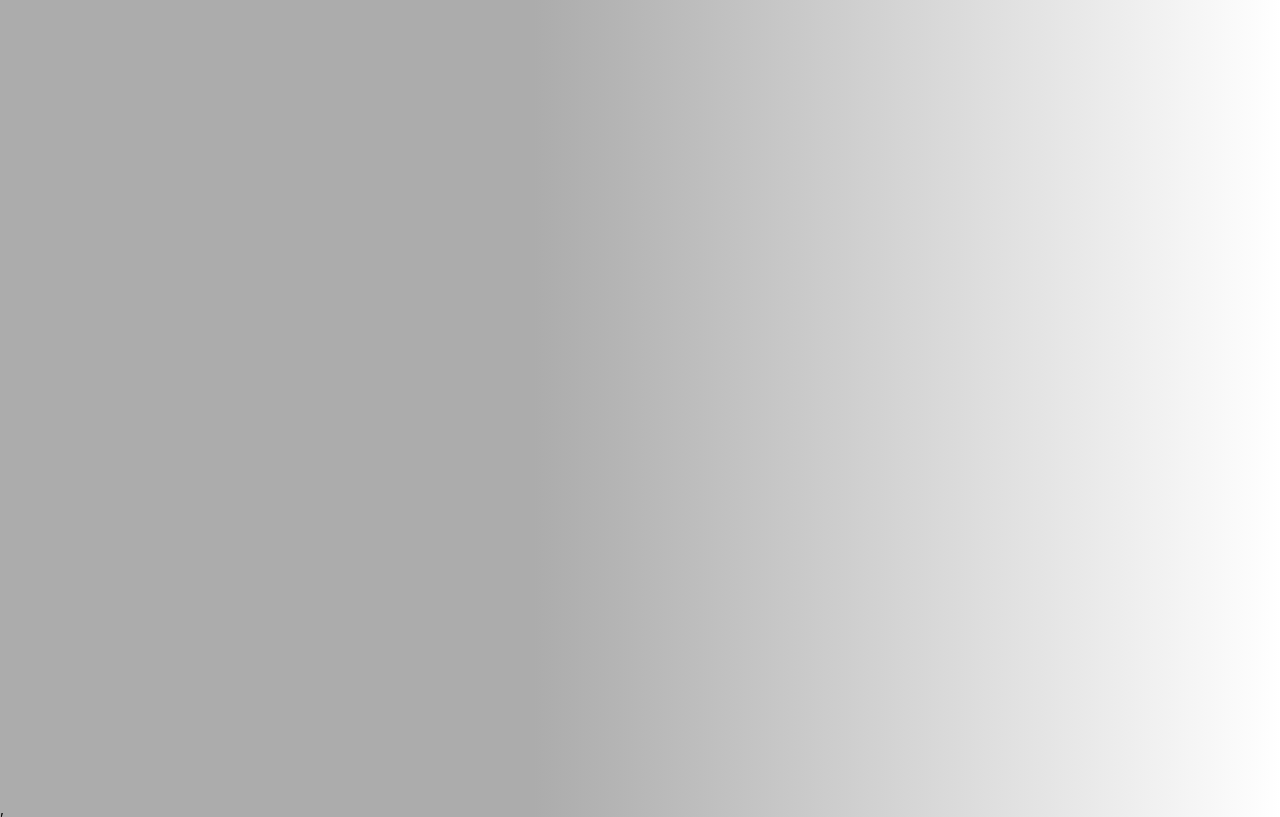
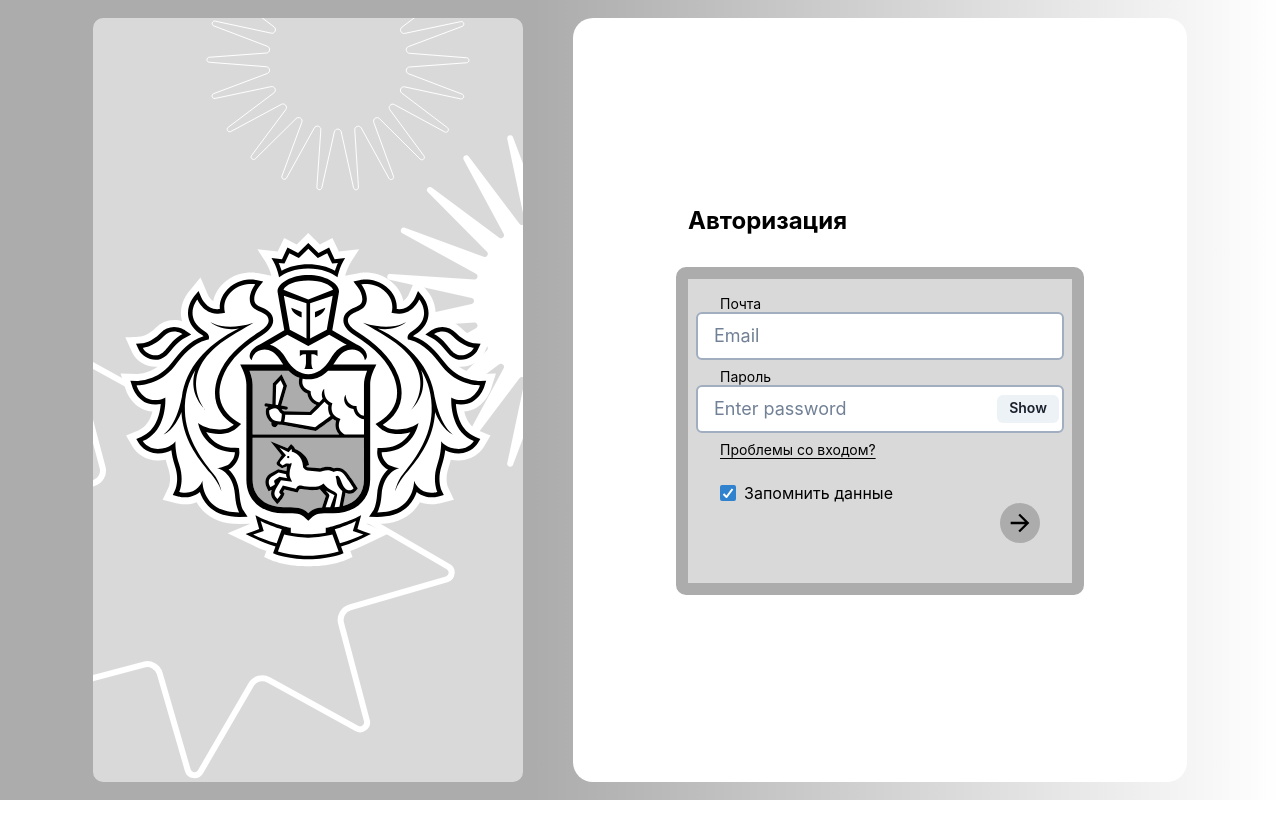
Before and after one commit to skipper-tink/skipper-frontend, a React (Create React App) app: page /Authentication in a window 1280 px wide. Before the commit this address had no page. Built offline with nearby package versions, Linux system fonts and the light colour scheme.

Commit message:
Rename registration to Authentication, add folder for page

```diff
--- a/src/App.tsx
+++ b/src/App.tsx
@@ -1,6 +1,6 @@
 import React from 'react';
 import './css/App.css';
-import Registration from './components/Registration';
+import Authentication from './components/Authentication';
 import { Route, Routes } from 'react-router-dom';
 import Home from './components/Home';
 
@@ -8,12 +8,12 @@ function App() {
   return (
     <div className="App">
       <header className="App-header">
-      <Routes>
-        <Route path="/registration" element={<Registration />}/> {/* 👈 Renders at /app/ */}
-      </Routes>
-      <Routes>
-        <Route path="/" element={<Home />}/> {/* 👈 Renders at /app/ */}
-      </Routes>
+        <Routes>
+          <Route path="/Authentication" element={<Authentication />} />{' '}
+        </Routes>
+        <Routes>
+          <Route path="/" element={<Home />} />
+        </Routes>
       </header>
     </div>
   );
--- /dev/null
+++ b/src/components/Authentication/index.tsx
@@ -0,0 +1,99 @@
+import '../../css/Authentication.css';
+import {
+  Input,
+  InputGroup,
+  InputRightElement,
+  Button,
+  Checkbox,
+  IconButton,
+} from '@chakra-ui/react';
+import { ArrowForwardIcon } from '@chakra-ui/icons';
+import React from 'react';
+
+function Authentication() {
+  const [show, setShow] = React.useState(false);
+  const handleClick = () => setShow(!show);
+
+  return (
+    <div className="Authentication">
+      <div className="Authentication__logo">
+        <img
+          src="./tinkoffLogo.svg"
+          alt="TINKOFFLOGO"
+          className="Authentication__logo-img"
+        />
+      </div>
+      <div className="Authentication__fullcard">
+        <h1 className="Authentication__header">Авторизация</h1>
+        <div className="Authentication__card">
+          <div className="Authentication__card-item login">
+            <p>Почта</p>
+            <Input
+              placeholder="Email"
+              borderColor="gray.400"
+              variant="filled"
+              background="#fff"
+              isRequired
+              size="lg"
+              colorScheme="whiteAlpha"
+              type="email"
+              _focus={{
+                bg: 'white',
+              }}
+            />
+          </div>
+          <div className="Authentication__card-item password">
+            <p>Пароль</p>
+            <InputGroup size="lg">
+              <Input
+                pr="4.5rem"
+                type={show ? 'text' : 'password'}
+                placeholder="Enter password"
+                borderColor="gray.400"
+                variant="filled"
+                background="#fff"
+                isRequired={true}
+                size="lg"
+                _focus={{
+                  bg: 'white',
+                }}
+              />
+              <InputRightElement width="4.5rem">
+                <Button h="1.75rem" size="sm" onClick={handleClick}>
+                  {show ? 'Hide' : 'Show'}
+                </Button>
+              </InputRightElement>
+            </InputGroup>
+          </div>
+          <a href="" className="Authentication__card-item problems">
+            <p className="Authentication__card-item-problems">
+              Проблемы со входом?
+            </p>
+          </a>
+          <div className="Authentication__card-item">
+            <Checkbox
+              className="Authentication__card-item-remember"
+              defaultChecked
+              borderColor="#1D1B20"
+            >
+              Запомнить данные
+            </Checkbox>
+          </div>
+          <IconButton
+            className="Authentication__card-item-done"
+            isRound={true}
+            size="md"
+            variant="solid"
+            color="#000"
+            aria-label="Done"
+            fontSize="28px"
+            bgColor="#ACACAC"
+            icon={<ArrowForwardIcon />}
+          />
+        </div>
+      </div>
+    </div>
+  );
+}
+
+export default Authentication;
--- a/src/components/Home.tsx
+++ b/src/components/Home.tsx
@@ -1,7 +1,5 @@
-import React from 'react'
+import React from 'react';
 
 export default function Home() {
-  return (
-    <div>Home</div>
-  )
+  return <div>Home</div>;
 }
--- a/src/components/Registration.tsx
+++ /dev/null
@@ -1,99 +0,0 @@
-import '../css/Registration.css';
-import {
-  Input,
-  InputGroup,
-  InputRightElement,
-  Button,
-  Checkbox,
-  IconButton,
-} from '@chakra-ui/react';
-import { ArrowForwardIcon } from '@chakra-ui/icons';
-import React from 'react';
-
-function Registration() {
-  const [show, setShow] = React.useState(false);
-  const handleClick = () => setShow(!show);
-
-  return (
-    <div className="registration">
-      <div className="registration__logo">
-        <img
-          src="/tinkoffLogo.svg"
-          alt="TINKOFFLOGO"
-          className="registration__logo-img"
-        />
-      </div>
-      <div className="registration__auth">
-        <h1 className="registration__auth-header">Авторизация</h1>
-        <div className="registration__auth-card">
-          <div className="registration__auth-card-item login">
-            <p>Почта</p>
-            <Input
-              placeholder="Email"
-              borderColor="gray.400"
-              variant="filled"
-              background="#fff"
-              isRequired
-              size="lg"
-              colorScheme="whiteAlpha"
-              type="email"
-              _focus={{
-                bg: 'white',
-              }}
-            />
-          </div>
-          <div className="registration__auth-card-item password">
-            <p>Пароль</p>
-            <InputGroup size="lg">
-              <Input
-                pr="4.5rem"
-                type={show ? 'text' : 'password'}
-                placeholder="Enter password"
-                borderColor="gray.400"
-                variant="filled"
-                background="#fff"
-                isRequired={true}
-                size="lg"
-                _focus={{
-                  bg: 'white',
-                }}
-              />
-              <InputRightElement width="4.5rem">
-                <Button h="1.75rem" size="sm" onClick={handleClick}>
-                  {show ? 'Hide' : 'Show'}
-                </Button>
-              </InputRightElement>
-            </InputGroup>
-          </div>
-          <a href="" className="registration__auth-card-item problems">
-            <p className="registration__auth-card-item-problems">
-              Проблемы со входом?
-            </p>
-          </a>
-          <div className="registration__auth-card-item">
-            <Checkbox
-              className="registration__auth-card-item-remember"
-              defaultChecked
-              borderColor="#1D1B20"
-            >
-              Запомнить данные
-            </Checkbox>
-          </div>
-          <IconButton
-            className="registration__auth-card-item-done"
-            isRound={true}
-            size="md"
-            variant="solid"
-            color="#000"
-            aria-label="Done"
-            fontSize="28px"
-            bgColor="#ACACAC"
-            icon={<ArrowForwardIcon />}
-          />
-        </div>
-      </div>
-    </div>
-  );
-}
-
-export default Registration;
--- a/src/css/Registration.css
+++ b/src/css/Authentication.css
@@ -1,4 +1,4 @@
-.registration {
+.Authentication {
   display: flex;
   align-items: center;
   justify-content: center;
@@ -6,7 +6,7 @@
   width: 96vw;
 }
 
-.registration__logo {
+.Authentication__logo {
   width: 35%;
   height: 100%;
   border-radius: 10px;
@@ -21,7 +21,7 @@
   margin-right: 50px;
 }
 
-.registration__auth {
+.Authentication__fullcard {
   overflow: auto;
   width: 50%;
   height: 764px;
@@ -33,7 +33,7 @@
   flex-direction: column;
 }
 
-.registration__auth-header {
+.Authentication__header {
   font-size: 24px;
   font-weight: 700;
   line-height: 130%;
@@ -42,7 +42,7 @@
   margin-bottom: 30px;
 }
 
-.registration__auth-card {
+.Authentication__card {
   border-radius: 10px;
   background: #d9d9d9;
   border: 12px solid #acacac;
@@ -54,27 +54,27 @@
   padding: 8px 8px;
 }
 
-.registration__auth-card-item {
+.Authentication__card-item {
   width: 100%;
 }
 
-.registration__auth-card-item > p,
+.Authentication__card-item > p,
 .checkbox {
   margin-left: 24px;
   margin-top: 8px;
 }
 
-.registration__auth-card-item-problems {
+.Authentication__card-item-problems {
   text-decoration: underline;
   text-underline-offset: 3px;
 }
 
-.registration__auth-card-item-remember {
+.Authentication__card-item-remember {
   margin-top: 25px;
   margin-left: 24px;
 }
 
-.registration__auth-card-item-done {
+.Authentication__card-item-done {
   align-self: flex-end;
   margin-right: 24px;
 }
--- a/src/index.tsx
+++ b/src/index.tsx
@@ -3,7 +3,7 @@ import ReactDOM from 'react-dom/client';
 import './index.css';
 import App from './App';
 import reportWebVitals from './reportWebVitals';
-import { BrowserRouter } from "react-router-dom";
+import { BrowserRouter } from 'react-router-dom';
 import { ChakraProvider } from '@chakra-ui/react';
 
 const root = ReactDOM.createRoot(
@@ -15,8 +15,8 @@ root.render(
       <React.StrictMode>
         <App />
       </React.StrictMode>
-    </ChakraProvider>,
-  </BrowserRouter>
+    </ChakraProvider>
+  </BrowserRouter>,
 );
 
 // If you want to start measuring performance in your app, pass a function
```
Also changed, not shown: 2 other files (tests, documents, lock files or other folders).
